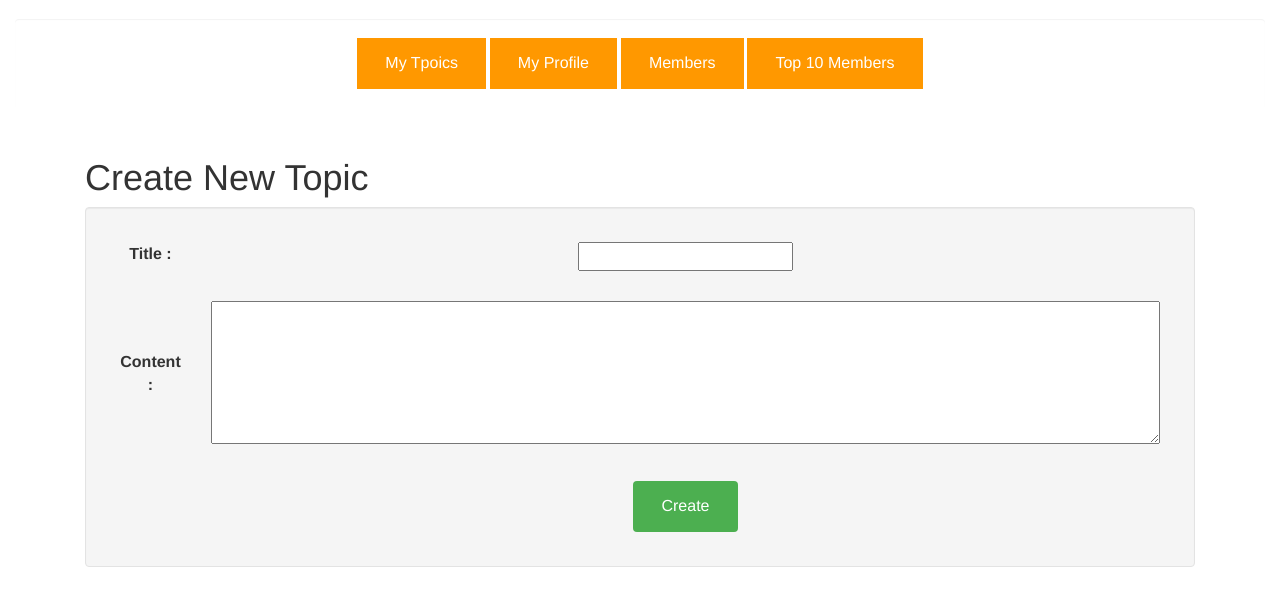
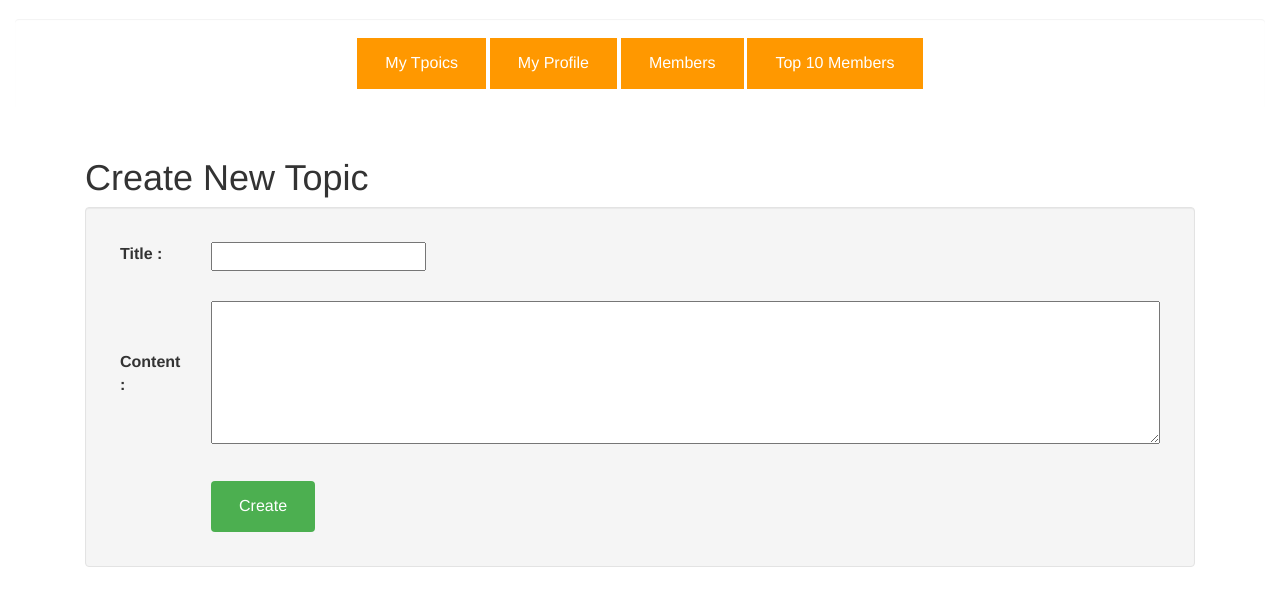
Before and after one commit to wafa-b/ForumsWorkshop, a Flask app: page /topic/add in a window 1280 px wide. Shown: the part 51-657 px from the top of the page. Run offline with Flask 2, Linux system fonts and the light colour scheme; some libraries are stand-ins or nearby versions.

Commit message:
Fix css file

```diff
--- a/Forums/static/style.css
+++ b/Forums/static/style.css
@@ -19,12 +19,14 @@
 
       .row.content {height:auto;}
     }
-  table, td, th {
-    text-align:center;
+ table, thead,th{
+    text-align:left;
+    font-size: 16px;
 }
-th, td {
+tbody,td {
     padding: 15px;
-    font-size: 16px
+    font-size: 16px;
+    text-align: left;
 }
  table {
     border-collapse: collapse;
```
